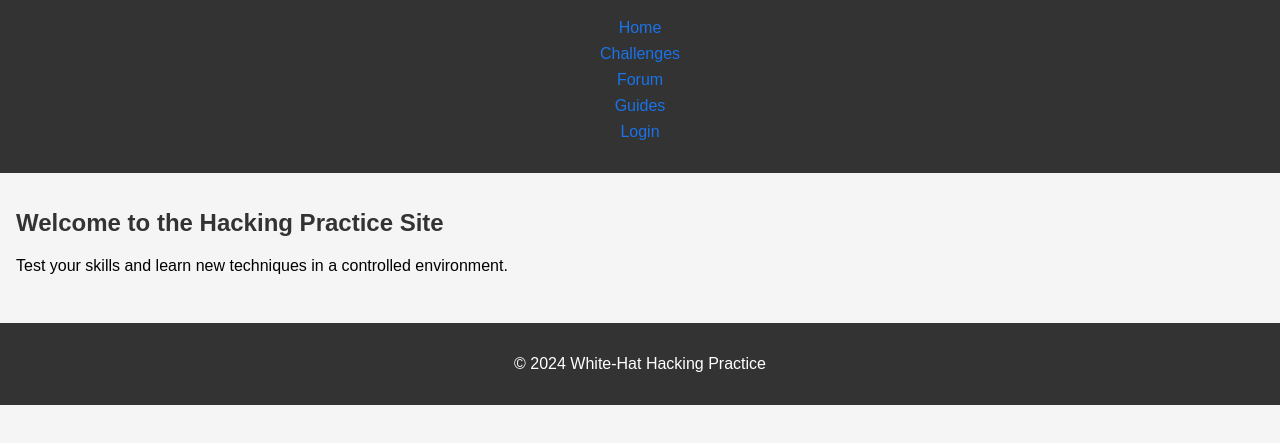
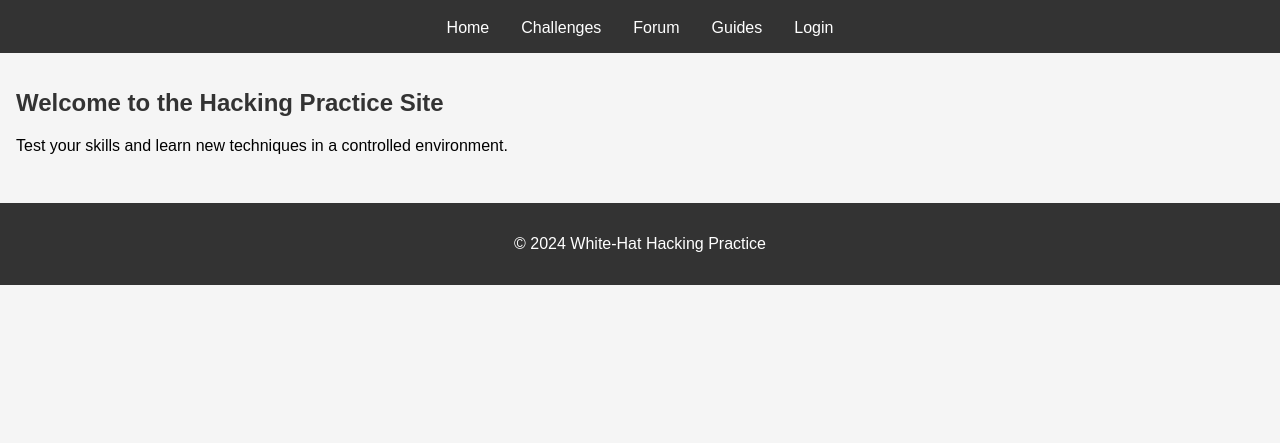
Before and after one commit to kaifandom/white-hat-practice, a plain HTML site: page index.html in a window 1280 px wide. Shown: the part 77-520 px from the top of the page. Drawn offline with Linux system fonts and the light colour scheme.

Commit message:
Update styles.css

```diff
--- a/styles.css
+++ b/styles.css
@@ -10,6 +10,27 @@ header, footer {
     color: #fff;
     text-align: center;
     padding: 1em 0;
+}
+
+nav ul {
+    list-style-type: none;
+    padding: 0;
+    display: flex;
+    justify-content: center;
+    margin: 0;
+}
+
+nav li {
+    margin: 0 1em;
+}
+
+nav a {
+    color: #fff;
+    text-decoration: none;
+}
+
+nav a:hover {
+    text-decoration: underline;
 }
 
 main {
```
